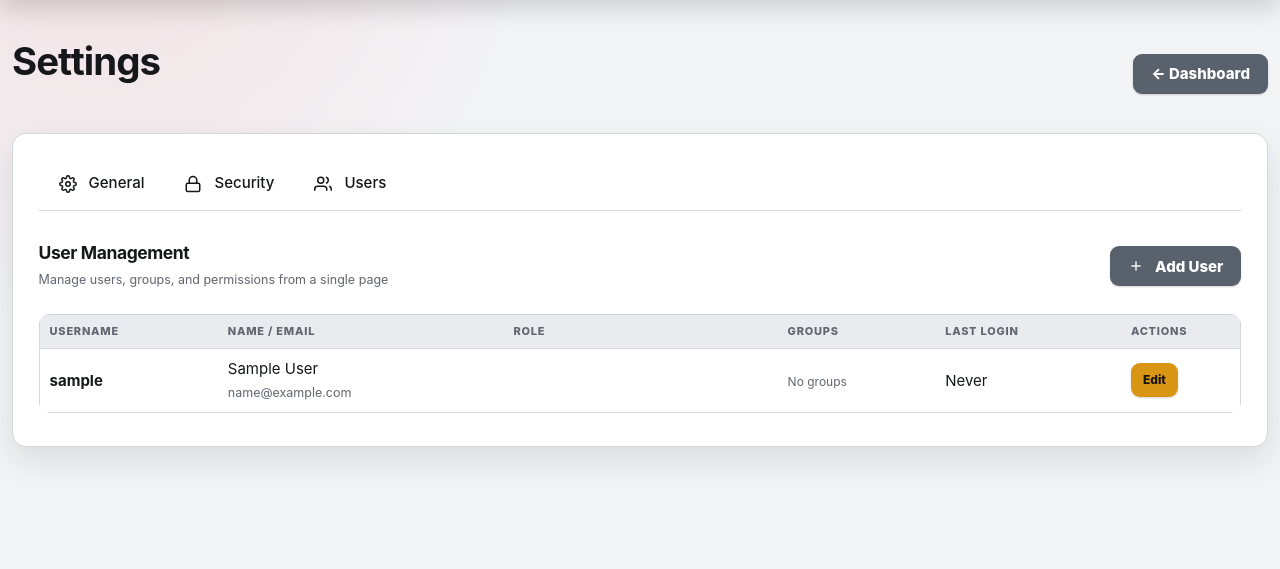
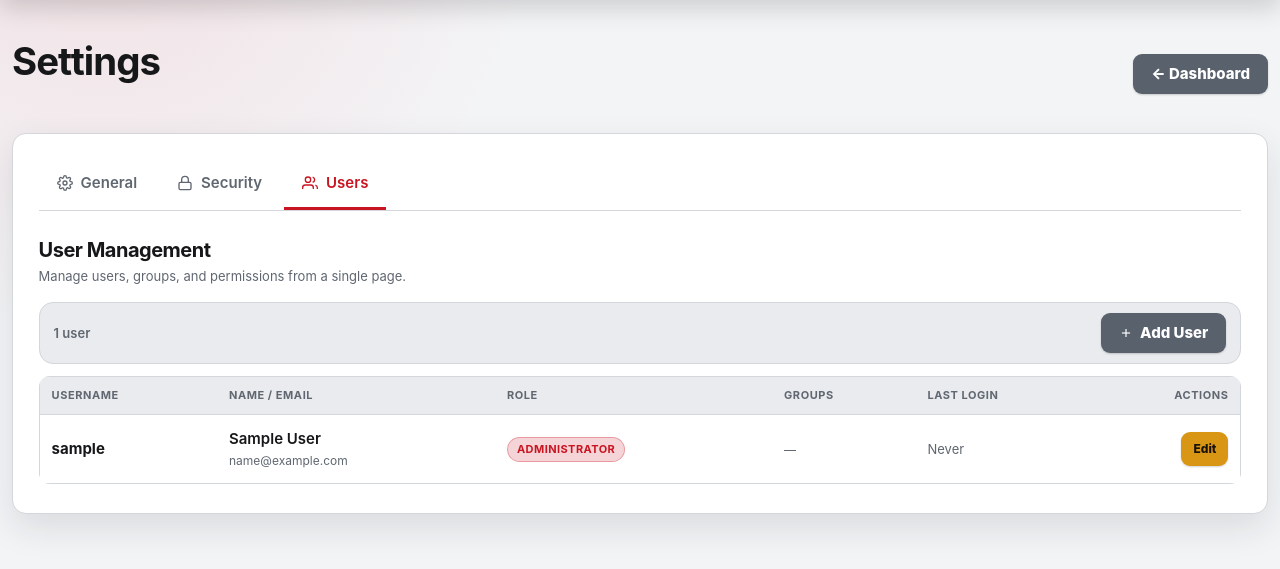
Before and after one commit to Derk83/Wms46055, a Django app: page /settings/users/ in a window 1280 px wide. Shown: the part 98-667 px from the top of the page. Run offline with Django 5.2, Linux system fonts and the light colour scheme; the visitor is signed in with stand-in values (Sample User, id 1); data comes from the database, SQL or seed files in the repository.

Commit message:
Settings page: clean up General, Security, Users tabs
Derek's feedback: 'can you make this more clean?'

Cleanup highlights:

Tabs
- Removed inline styles (4 declarations on each tab link)
- 16x16 SVG icons inline with labels, color follows active state
- Active tab: red accent underline + accent-colored icon, matching the
  Black Box theme tokens

General / Security sections
- Removed redundant inner <h3> + description (the page already has
  'Settings' title + tab label — three titles in a row was noisy)
- Removed inline border-top on each .settings-item; replaced with a
  clean column-rule on the parent (single source of truth)
- Tighter 14px rows instead of 16px

Users tab
- Header section with single <h3> User Management + small descriptor
- Toolbar: count badge + Add User button in a soft-bordered surface
  ('8 users' makes the table self-describing at a glance)
- Names and emails on stacked lines (less vertical centring weirdness)
- Group tags:
  - Use --accent color-mix (subtle red wash) instead of hard purple
  - Ellipsis at 140px max-width so long group names don't blow out
  - Show only first 3, then '+N' badge with the rest listed under
    the cell on hover (avoids messy wrapping in the action column)
- Last Login: stacked date / time so the column stays narrow
- Actions column: right-aligned, 140px wide, Edit + Delete
- Empty state: centralized (removed inline styles)

All 300 tests still pass.

```diff
--- a/inventory/templates/inventory/settings.html
+++ b/inventory/templates/inventory/settings.html
@@ -14,27 +14,25 @@
     </div>
     {% endif %}
     <div class="card">
-        <div class="settings-tabs" style="display: flex; border-bottom: 1px solid var(--border); margin-bottom: 24px;">
-            <a href="{% url 'settings' %}?tab=general" class="tab-link {% if active_tab == 'general' %}active{% endif %}" style="padding: 12px 20px; text-decoration: none; color: var(--ink); font-weight: 500; border-bottom: 3px solid transparent;">
-                <svg viewBox="0 0 24 24" fill="none" stroke="currentColor" stroke-width="2" class="me-2" style="width:18px;height:18px;vertical-align:middle;"><circle cx="12" cy="12" r="3"/><path d="M19.4 15a1.65 1.65 0 0 0 .33 1.82l.06.06a2 2 0 0 1 0 2.83 2 2 0 0 1-2.83 0l-.06-.06a1.65 1.65 0 0 0-1.82-.33 1.65 1.65 0 0 0-1 1.51V21a2 2 0 0 1-2 2 2 2 0 0 1-2-2v-.09A1.65 1.65 0 0 0 9 19.4a1.65 1.65 0 0 0-1.82.33l-.06.06a2 2 0 0 1-2.83 0 2 2 0 0 1 0-2.83l.06-.06a1.65 1.65 0 0 0 .33-1.82 1.65 1.65 0 0 0-1.51-1H3a2 2 0 0 1-2-2 2 2 0 0 1 2-2h.09A1.65 1.65 0 0 0 4.6 9a1.65 1.65 0 0 0-.33-1.82l-.06-.06a2 2 0 0 1 0-2.83 2 2 0 0 1 2.83 0l.06.06a1.65 1.65 0 0 0 1.82.33H9a1.65 1.65 0 0 0 1-1.51V3a2 2 0 0 1 2-2 2 2 0 0 1 2 2v.09a1.65 1.65 0 0 0 1 1.51 1.65 1.65 0 0 0 1.82-.33l.06-.06a2 2 0 0 1 2.83 0 2 2 0 0 1 0 2.83l-.06.06a1.65 1.65 0 0 0-.33 1.82V9a1.65 1.65 0 0 0 1.51 1H21a2 2 0 0 1 2 2 2 2 0 0 1-2 2h-.09a1.65 1.65 0 0 0-1.51 1z"/></svg>
-                General
+        <div class="settings-tabs">
+            <a href="{% url 'settings' %}?tab=general" class="tab-link {% if active_tab == 'general' %}active{% endif %}">
+                <svg viewBox="0 0 24 24" fill="none" stroke="currentColor" stroke-width="2"><circle cx="12" cy="12" r="3"/><path d="M19.4 15a1.65 1.65 0 0 0 .33 1.82l.06.06a2 2 0 0 1 0 2.83 2 2 0 0 1-2.83 0l-.06-.06a1.65 1.65 0 0 0-1.82-.33 1.65 1.65 0 0 0-1 1.51V21a2 2 0 0 1-2 2 2 2 0 0 1-2-2v-.09A1.65 1.65 0 0 0 9 19.4a1.65 1.65 0 0 0-1.82.33l-.06.06a2 2 0 0 1-2.83 0 2 2 0 0 1 0-2.83l.06-.06a1.65 1.65 0 0 0 .33-1.82 1.65 1.65 0 0 0-1.51-1H3a2 2 0 0 1-2-2 2 2 0 0 1 2-2h.09A1.65 1.65 0 0 0 4.6 9a1.65 1.65 0 0 0-.33-1.82l-.06-.06a2 2 0 0 1 0-2.83 2 2 0 0 1 2.83 0l.06.06a1.65 1.65 0 0 0 1.82.33H9a1.65 1.65 0 0 0 1-1.51V3a2 2 0 0 1 2-2 2 2 0 0 1 2 2v.09a1.65 1.65 0 0 0 1 1.51 1.65 1.65 0 0 0 1.82-.33l.06-.06a2 2 0 0 1 2.83 0 2 2 0 0 1 0 2.83l-.06.06a1.65 1.65 0 0 0-.33 1.82V9a1.65 1.65 0 0 0 1.51 1H21a2 2 0 0 1 2 2 2 2 0 0 1-2 2h-.09a1.65 1.65 0 0 0-1.51 1z"/></svg>
+                <span>General</span>
             </a>
-            <a href="{% url 'settings' %}?tab=security" class="tab-link {% if active_tab == 'security' %}active{% endif %}" style="padding: 12px 20px; text-decoration: none; color: var(--ink); font-weight: 500; border-bottom: 3px solid transparent;">
-                <svg viewBox="0 0 24 24" fill="none" stroke="currentColor" stroke-width="2" class="me-2" style="width:18px;height:18px;vertical-align:middle;"><rect x="3" y="11" width="18" height="11" rx="2" ry="2"/><path d="M7 11V7a5 5 0 0 1 10 0v4"/></svg>
-                Security
+            <a href="{% url 'settings' %}?tab=security" class="tab-link {% if active_tab == 'security' %}active{% endif %}">
+                <svg viewBox="0 0 24 24" fill="none" stroke="currentColor" stroke-width="2"><rect x="3" y="11" width="18" height="11" rx="2" ry="2"/><path d="M7 11V7a5 5 0 0 1 10 0v4"/></svg>
+                <span>Security</span>
             </a>
             {% if user.is_superuser %}
-            <a href="{% url 'settings' %}?tab=users" class="tab-link {% if active_tab == 'users' %}active{% endif %}" style="padding: 12px 20px; text-decoration: none; color: var(--ink); font-weight: 500; border-bottom: 3px solid transparent;">
-                <svg viewBox="0 0 24 24" fill="none" stroke="currentColor" stroke-width="2" class="me-2" style="width:18px;height:18px;vertical-align:middle;"><path d="M17 21v-2a4 4 0 0 0-4-4H5a4 4 0 0 0-4 4v2"/><circle cx="9" cy="7" r="4"/><path d="M23 21v-2a4 4 0 0 0-3-3.87"/><path d="M16 3.13a4 4 0 0 1 0 7.75"/></svg>
-                Users
+            <a href="{% url 'settings' %}?tab=users" class="tab-link {% if active_tab == 'users' %}active{% endif %}">
+                <svg viewBox="0 0 24 24" fill="none" stroke="currentColor" stroke-width="2"><path d="M17 21v-2a4 4 0 0 0-4-4H5a4 4 0 0 0-4 4v2"/><circle cx="9" cy="7" r="4"/><path d="M23 21v-2a4 4 0 0 0-3-3.87"/><path d="M16 3.13a4 4 0 0 1 0 7.75"/></svg>
+                <span>Users</span>
             </a>
             {% endif %}
         </div>
         <div class="tab-content">
             {% if active_tab == 'general' %}
             <div class="settings-section">
-                <h3>General Settings</h3>
-                <p class="text-muted mb-4">Manage your account preferences and application settings.</p>
                 <div class="settings-item">
                     <div class="settings-label">
                         <strong>Your Account</strong>
@@ -44,7 +42,7 @@
                         <a href="{% url 'change_password' %}" class="btn light sm">Change Password</a>
                     </div>
                 </div>
-                <div class="settings-item" style="border-top: 1px solid var(--border); padding-top: 16px; margin-top: 16px;">
+                <div class="settings-item">
                     <div class="settings-label">
                         <strong>Application Info</strong>
                         <span class="text-muted small">Warehouse Inventory Management System</span>
@@ -56,8 +54,6 @@
             </div>
             {% elif active_tab == 'security' %}
             <div class="settings-section">
-                <h3>Security</h3>
-                <p class="text-muted mb-4">Manage password and security settings.</p>
                 <div class="settings-item">
                     <div class="settings-label">
                         <strong>Password</strong>
@@ -65,12 +61,12 @@
                     </div>
                     <div class="settings-value">
                         <a href="{% url 'change_password' %}" class="btn primary">
-                            <svg viewBox="0 0 24 24" fill="none" stroke="currentColor" stroke-width="2" class="me-1" style="width:16px;height:16px;"><rect x="3" y="11" width="18" height="11" rx="2" ry="2"/><path d="M7 11V7a5 5 0 0 1 10 0v4"/></svg>
+                            <svg viewBox="0 0 24 24" fill="none" stroke="currentColor" stroke-width="2"><rect x="3" y="11" width="18" height="11" rx="2" ry="2"/><path d="M7 11V7a5 5 0 0 1 10 0v4"/></svg>
                             Change Password
                         </a>
                     </div>
                 </div>
-                <div class="settings-item" style="border-top: 1px solid var(--border); padding-top: 16px; margin-top: 16px;">
+                <div class="settings-item">
                     <div class="settings-label">
                         <strong>Session</strong>
                         <span class="text-muted small">Your session will expire after 2 hours of inactivity</span>
@@ -82,19 +78,20 @@
             </div>
             {% elif active_tab == 'users' and user.is_superuser %}
             <div class="settings-section">
-                <div class="d-flex justify-content-between align-items-center mb-4">
-                    <div>
-                        <h3 class="mb-1">User Management</h3>
-                        <small class="text-muted">Manage users, groups, and permissions from a single page</small>
+                <div class="settings-section-header">
+                    <h3>User Management</h3>
+                    <p class="text-muted">Manage users, groups, and permissions from a single page.</p>
                 </div>
+                <div class="settings-section-toolbar">
+                    <span class="settings-section-count">{{ users|length }} user{{ users|length|pluralize }}</span>
                     <a href="{% url 'user_create' %}" class="btn primary">
-                        <svg viewBox="0 0 24 24" fill="none" stroke="currentColor" stroke-width="2" class="me-1" style="width:16px;height:16px;"><line x1="12" y1="5" x2="12" y2="19"/><line x1="5" y1="12" x2="19" y2="12"/></svg>
+                        <svg viewBox="0 0 24 24" fill="none" stroke="currentColor" stroke-width="2"><line x1="12" y1="5" x2="12" y2="19"/><line x1="5" y1="12" x2="19" y2="12"/></svg>
                         Add User
                     </a>
                 </div>
                 {% if users %}
                 <div class="table-responsive">
-                    <table class="table table-sm" style="min-width: 800px;">
+                    <table class="table table-sm settings-users-table">
                         <thead>
                             <tr>
                                 <th>Username</th>
@@ -102,7 +99,7 @@
                                 <th>Role</th>
                                 <th>Groups</th>
                                 <th>Last Login</th>
-                                <th style="width:120px;">Actions</th>
+                                <th class="settings-actions-col">Actions</th>
                             </tr>
                         </thead>
                         <tbody>
@@ -110,11 +107,15 @@
                             <tr>
                                 <td>
                                     <strong>{{ u.username }}</strong>
-                                    {% if not u.is_active %}<span class="badge danger ms-1">Inactive</span>{% endif %}
+                                    {% if not u.is_active %}<span class="badge danger">Inactive</span>{% endif %}
                                 </td>
                                 <td>
-                                    {{ u.first_name }} {{ u.last_name }}{% if u.first_name or u.last_name %}<br>{% endif %}
-                                    <small class="text-muted">{{ u.email }}</small>
+                                    <div class="settings-user-name">
+                                        {% if u.first_name or u.last_name %}{{ u.first_name }} {{ u.last_name }}{% else %}<span class="text-muted">—</span>{% endif %}
+                                    </div>
+                                    <div class="settings-user-email">
+                                        {% if u.email %}{{ u.email }}{% else %}<span class="text-muted">No email</span>{% endif %}
+                                    </div>
                                 </td>
                                 <td>
                                     {% if u.is_superuser %}
@@ -123,25 +124,38 @@
                                     <span class="badge secondary">User</span>
                                     {% endif %}
                                 </td>
-                                <td>
+                                <td class="settings-groups-cell">
                                     {% with groups=u.groups.all %}
                                         {% if groups %}
                                             <div class="user-groups">
-                                        {% for g in groups %}
-                                        <span class="group-tag">{{ g.name }}</span>
+                                                {% for g in groups|slice:":3" %}
+                                                <span class="group-tag" title="{{ g.name }}">{{ g.name }}</span>
                                                 {% endfor %}
+                                                {% if groups|length > 3 %}
+                                                <span class="group-tag group-tag-more">+{{ groups|length|add:"-3" }}</span>
+                                                {% endif %}
                                             </div>
+                                            {% if groups|length > 3 %}
+                                            <span class="text-muted small settings-groups-overflow">{{ groups|slice:"3:"|join:", " }}</span>
+                                            {% endif %}
                                         {% else %}
-                                    <span class="text-muted small">No groups</span>
+                                            <span class="text-muted small">—</span>
                                         {% endif %}
                                     {% endwith %}
                                 </td>
-                                <td>{{ u.last_login|date:"M d, Y H:i"|default:"Never" }}</td>
-                                <td>
-                                    <div style="display:flex; gap:6px;">
-                                        <a href="{% url 'user_edit' u.pk %}" class="btn sm light">Edit</a>
+                                <td class="settings-last-login">
+                                    {% if u.last_login %}
+                                        <span class="settings-last-login-date">{{ u.last_login|date:"M j, Y" }}</span>
+                                        <span class="settings-last-login-time text-muted">{{ u.last_login|date:"H:i" }}</span>
+                                    {% else %}
+                                        <span class="text-muted">Never</span>
+                                    {% endif %}
+                                </td>
+                                <td class="settings-actions-col">
+                                    <div class="settings-row-actions">
+                                        <a href="{% url 'user_edit' u.pk %}" class="btn sm light" aria-label="Edit {{ u.username }}">Edit</a>
                                         {% if u != request.user %}
-                                        <a href="{% url 'user_delete' u.pk %}" class="btn sm danger" title="Delete">Delete</a>
+                                        <a href="{% url 'user_delete' u.pk %}" class="btn sm danger" aria-label="Delete {{ u.username }}">Delete</a>
                                         {% endif %}
                                     </div>
                                 </td>
@@ -151,7 +165,7 @@
                     </table>
                 </div>
                 {% else %}
-                <div class="empty-state" style="text-align: center; padding: 40px; color: var(--muted);">
+                <div class="empty-state">
                     <p>No users found.</p>
                     <a href="{% url 'user_create' %}" class="btn primary">Create First User</a>
                 </div>
@@ -162,27 +176,267 @@
     </div>
 </div>
 <style>
-.settings-tabs { overflow-x: auto; }
-.tab-link { white-space: nowrap; transition: all 0.2s; }
-.tab-link:hover { background: var(--hover); }
-.tab-link.active { border-bottom-color: var(--primary); color: var(--primary); }
-.settings-section { padding: 8px 0; }
-.settings-item { display: flex; justify-content: space-between; align-items: center; padding: 16px 0; flex-wrap: wrap; gap: 12px; }
-.settings-label strong { display: block; margin-bottom: 4px; }
-.settings-value { display: flex; align-items: center; gap: 8px; }
-.badge { display: inline-flex; align-items: center; padding: 4px 10px; font-size: 11px; font-weight: 600; border-radius: 999px; text-transform: uppercase; letter-spacing: 0.03em; }
-.badge.primary { background: var(--primary); color: white; }
-.badge.secondary { background: var(--secondary); color: var(--secondary-ink); }
-.badge.accent { background: var(--accent); color: #1a2a2a; }
-.badge.success { background: #22c55e; color: white; }
-.badge.danger { background: #ef4444; color: white; }
-.user-groups { display: flex; flex-wrap: wrap; gap: 4px; }
-.group-tag { display: inline-block; padding: 2px 8px; font-size: 11px; font-weight: 600; border-radius: 999px; background: rgba(32,33,36,0.08); color: var(--primary); border: 1px solid rgba(32,33,36,0.15); white-space: nowrap; }
+/* ============================================================
+   Settings page — clean, focused, Black Box theme
+   ============================================================ */
+.settings-tabs {
+  display: flex;
+  gap: 4px;
+  border-bottom: 1px solid var(--border);
+  margin-bottom: 24px;
+  overflow-x: auto;
+}
+.tab-link {
+  display: inline-flex;
+  align-items: center;
+  gap: 8px;
+  padding: 12px 18px;
+  text-decoration: none;
+  color: var(--muted);
+  font-weight: 600;
+  border-bottom: 3px solid transparent;
+  transition: color .15s, border-color .15s, background-color .15s;
+  white-space: nowrap;
+}
+.tab-link svg {
+  width: 16px;
+  height: 16px;
+  flex-shrink: 0;
+}
+.tab-link:hover {
+  color: var(--ink);
+  background: var(--surface-2);
+}
+.tab-link.active {
+  color: var(--accent);
+  border-bottom-color: var(--accent);
+}
+.tab-link.active svg {
+  color: var(--accent);
+}
+
+/* Section: General / Security — flat list of rows */
+.settings-section {
+  padding: 4px 0;
+}
+.settings-item {
+  display: flex;
+  justify-content: space-between;
+  align-items: center;
+  padding: 14px 0;
+  gap: 16px;
+  border-bottom: 1px solid var(--border);
+}
+.settings-item:last-child {
+  border-bottom: 0;
+}
+.settings-label strong {
+  display: block;
+  margin-bottom: 2px;
+  font-size: 14px;
+}
+.settings-value {
+  display: flex;
+  align-items: center;
+  gap: 8px;
+  flex-shrink: 0;
+}
+
+/* Section: Users — header + toolbar + table */
+.settings-section-header {
+  margin-bottom: 12px;
+}
+.settings-section-header h3 {
+  margin: 0 0 4px;
+  font-size: 20px;
+}
+.settings-section-header p {
+  margin: 0;
+  font-size: 13px;
+}
+.settings-section-toolbar {
+  display: flex;
+  align-items: center;
+  justify-content: space-between;
+  gap: 12px;
+  margin: 16px 0 12px;
+  padding: 10px 14px;
+  background: var(--surface-2);
+  border: 1px solid var(--border);
+  border-radius: var(--radius);
+}
+.settings-section-count {
+  font-size: 13px;
+  color: var(--muted);
+  font-weight: 600;
+}
+.settings-section-toolbar .btn svg {
+  width: 14px;
+  height: 14px;
+}
+
+/* Users table — tighter, cleaner */
+.settings-users-table {
+  min-width: 720px;
+  border-collapse: separate;
+  border-spacing: 0;
+}
+.settings-users-table thead th {
+  font-size: 11px;
+  text-transform: uppercase;
+  letter-spacing: .05em;
+  color: var(--muted);
+  font-weight: 700;
+  padding: 10px 12px;
+  background: var(--surface-2);
+  border-bottom: 1px solid var(--border);
+}
+.settings-users-table tbody td {
+  padding: 12px;
+  vertical-align: middle;
+  border-bottom: 1px solid var(--border);
+}
+.settings-users-table tbody tr:last-child td {
+  border-bottom: 0;
+}
+.settings-users-table tbody tr:hover {
+  background: var(--surface-2);
+}
+
+.settings-user-name {
+  font-weight: 600;
+  color: var(--ink);
+  margin-bottom: 2px;
+}
+.settings-user-email {
+  font-size: 12px;
+  color: var(--muted);
+}
+
+.settings-groups-cell {
+  max-width: 220px;
+}
+.user-groups {
+  display: flex;
+  flex-wrap: wrap;
+  gap: 4px;
+  align-items: center;
+  margin-bottom: 4px;
+}
+.group-tag {
+  display: inline-block;
+  padding: 2px 8px;
+  font-size: 11px;
+  font-weight: 600;
+  border-radius: 999px;
+  background: color-mix(in srgb, var(--accent) 12%, transparent);
+  color: var(--accent);
+  border: 1px solid color-mix(in srgb, var(--accent) 25%, transparent);
+  white-space: nowrap;
+  max-width: 140px;
+  overflow: hidden;
+  text-overflow: ellipsis;
+}
+.group-tag-more {
+  background: var(--surface-2);
+  color: var(--muted);
+  border-color: var(--border);
+}
+.settings-groups-overflow {
+  display: block;
+  margin-top: 4px;
+  font-size: 11px;
+  word-break: break-word;
+}
+
+.settings-last-login {
+  white-space: nowrap;
+  font-size: 13px;
+}
+.settings-last-login-date {
+  display: block;
+  font-weight: 600;
+  color: var(--ink);
+}
+.settings-last-login-time {
+  display: block;
+  font-size: 11px;
+}
+
+.settings-actions-col {
+  width: 140px;
+  text-align: right;
+}
+.settings-row-actions {
+  display: inline-flex;
+  gap: 6px;
+  justify-content: flex-end;
+}
+.settings-row-actions .btn {
+  margin: 0;
+}
+
+/* Badges */
+.badge {
+  display: inline-flex;
+  align-items: center;
+  padding: 3px 9px;
+  font-size: 11px;
+  font-weight: 700;
+  border-radius: 999px;
+  text-transform: uppercase;
+  letter-spacing: .04em;
+}
+.badge.primary {
+  background: color-mix(in srgb, var(--accent) 18%, transparent);
+  color: var(--accent);
+  border: 1px solid color-mix(in srgb, var(--accent) 30%, transparent);
+}
+.badge.secondary {
+  background: var(--surface-2);
+  color: var(--muted);
+  border: 1px solid var(--border);
+}
+.badge.danger {
+  background: color-mix(in srgb, #ef4444 18%, transparent);
+  color: #ef4444;
+  border: 1px solid color-mix(in srgb, #ef4444 30%, transparent);
+}
+
+.empty-state {
+  text-align: center;
+  padding: 48px 16px;
+  color: var(--muted);
+}
+
 @media (max-width: 768px) {
-    .d-flex.justify-content-between { flex-direction: column; align-items: flex-start; gap: 12px; }
-    .settings-item { flex-direction: column; align-items: flex-start; }
-    .settings-value { width: 100%; }
-    .settings-value .btn { flex: 1; justify-content: center; }
+  .settings-item {
+    flex-direction: column;
+    align-items: flex-start;
+    gap: 8px;
+  }
+  .settings-value {
+    width: 100%;
+  }
+  .settings-value .btn {
+    flex: 1;
+    justify-content: center;
+  }
+  .settings-section-toolbar {
+    flex-direction: column;
+    align-items: stretch;
+  }
+  .settings-section-toolbar .btn {
+    width: 100%;
+    justify-content: center;
+  }
+  .settings-actions-col {
+    width: auto;
+    text-align: left;
+  }
+  .settings-row-actions {
+    justify-content: flex-start;
+  }
 }
 </style>
 {% endblock %}
```
Lines whose indentation alone changed are shown as unchanged.
